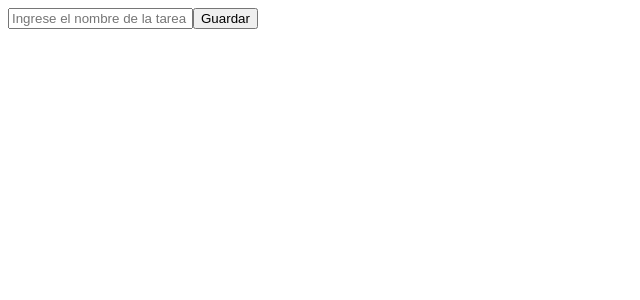
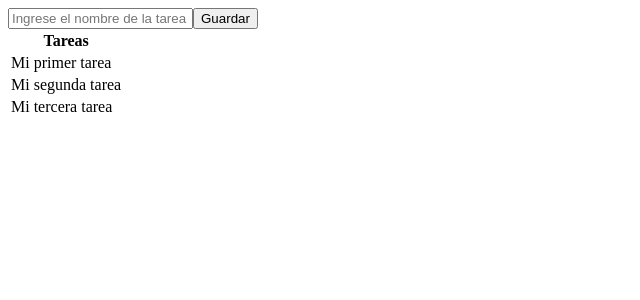
Before and after one commit to Rest02/To-do-simple-project, a React (Vite) app: page / in a window 1280 px wide. Shown: the top 300 px of the page, without its empty margins (0-640 px from the left). Built offline with nearby package versions, Linux system fonts and the light colour scheme.

Commit message:
Version que puede guardar tareas en forma de tablas, y validar por nombre si ya se habian creado

```diff
--- a/src/App.jsx
+++ b/src/App.jsx
@@ -1,9 +1,52 @@
+import { useState } from "react";
 import FormTask from "./components/FormTask";
 
 function App() {
+  const [listaTareas, setListaTareas] = useState([
+    { name: "Mi primer tarea", estado: false },
+    { name: "Mi segunda tarea", estado: false },
+    { name: "Mi tercera tarea", estado: false },
+  ]);
+
+  function createTask(taskName) {
+    if (listaTareas.find((task) => task.name === taskName)) {
+      alert("La tarea ya existe");
+    } else {
+      setListaTareas([
+        ...listaTareas,
+        {
+          name: taskName,
+          estado: false,
+        },
+      ]);
+    }
+
+    // if(!listaTareas.find(task => task.name === taskName)){
+    //   setListaTareas([...listaTareas, {
+    //     name : taskName,
+    //     estado: false
+    //   }])
+    // }
+  }
+
   return (
     <div>
-      <FormTask />
+      <FormTask createTask={createTask} />
+
+      <table>
+        <thead>
+          <tr>
+            <th>Tareas</th>
+          </tr>
+        </thead>
+        <tbody>
+          {listaTareas.map((e) => (
+            <tr key={e.name}>
+              <td>{e.name}</td>
+            </tr>
+          ))}
+        </tbody>
+      </table>
     </div>
   );
 }
--- a/src/components/FormTask.jsx
+++ b/src/components/FormTask.jsx
@@ -1,13 +1,14 @@
 import React from "react";
 import { useState } from "react";
 
-function FormTask() {
+function FormTask({createTask}) {
   const [nombre, setNombre] = useState("");
 
   const handleSubmit = (e) => {
     e.preventDefault();
     localStorage.setItem("tarea", nombre);
     setNombre("");
+    createTask(nombre)
   };
   return (
     <form onSubmit={handleSubmit}>
```
